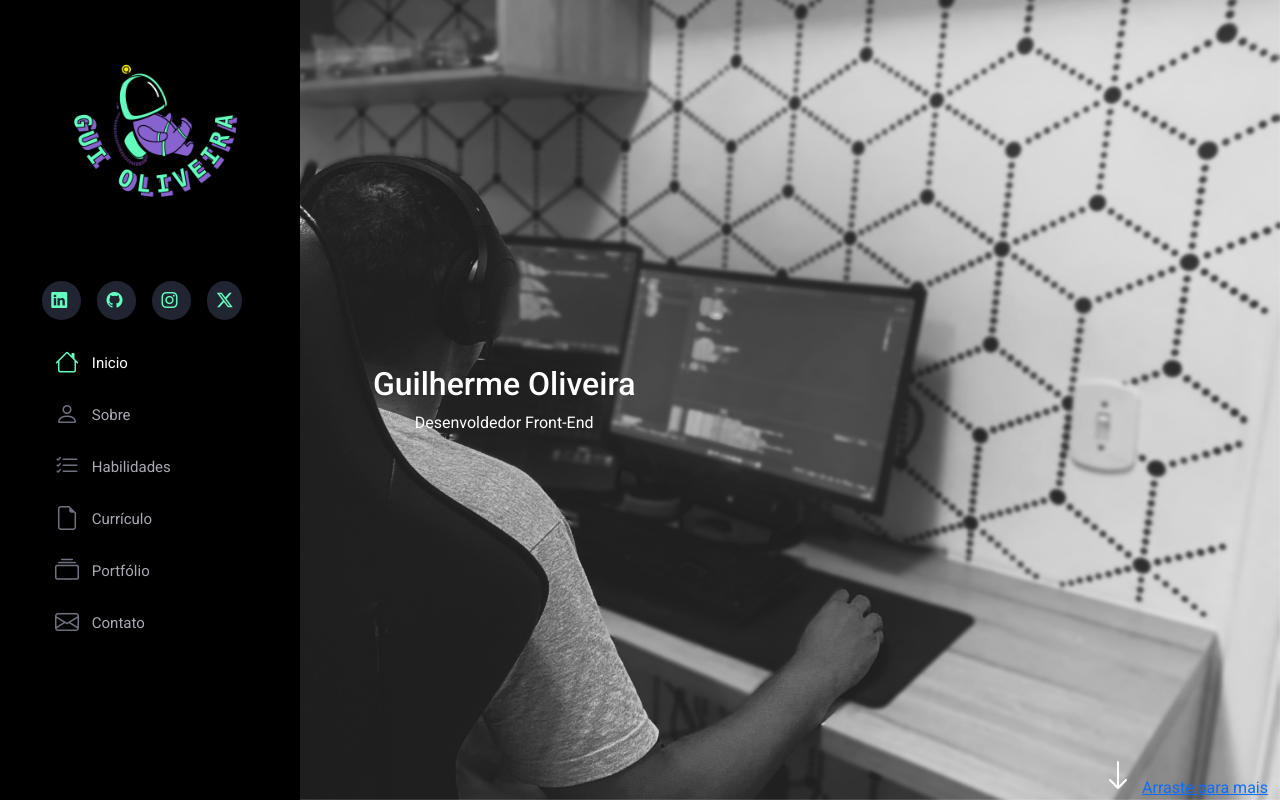
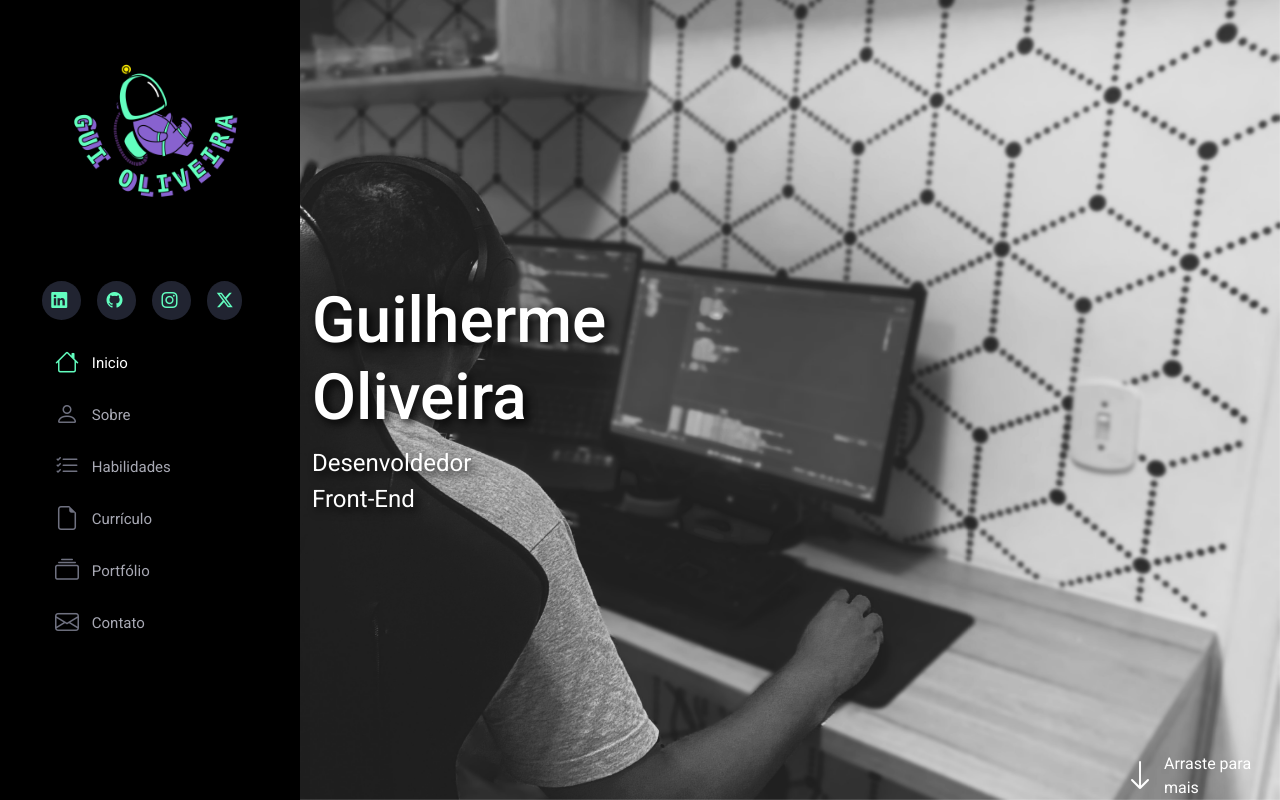
Before and after one commit to Guioliver93/meu-portfolio, a Flask app: page / in a window 1280 px wide. Run offline with Flask 3, Linux system fonts and the light colour scheme; some libraries are stand-ins or nearby versions.

Commit message:
estilização do h2 e  spam da pagina inicio

```diff
--- a/static/style.css
+++ b/static/style.css
@@ -88,3 +88,25 @@ section#inicio {
   width: 100%;
   height: 100vh;
 }
+
+section#inicio h2 {
+  font-size: 4rem;
+}
+
+section#inicio span#subtitle {
+  margin-right: 13rem;
+  font-size: 1.5rem;
+}
+
+.text-shadow {
+  text-shadow: 4px 4px 10px #000;
+}
+
+section#inicio div#arraste {
+  width: 9rem;
+}
+
+section#inicio div#arraste a {
+  text-decoration: none;
+  color: #fff;
+}
--- a/templates/index.html
+++ b/templates/index.html
@@ -76,17 +76,19 @@
           class="col-md-5 d-flex justify-content-center align-items-center flex-column"
         >
           <h2 class="text-white text-shadow">Guilherme Oliveira</h2>
-          <span id="sutitle" class="text-white text-shadow"
+          <span id="subtitle" class="text-white text-shadow"
             >Desenvoldedor Front-End</span
           >
         </div>
 
         <div class="col-md-7 d-flex justify-content-end align-items-end">
-          <i
-            class="bi bi-arrow-down text-white pe-2 fs-2"
-            aria-hidden="true"
-          ></i>
-          <a href="">Arraste para mais </a>
+          <div id="arraste" class="d-flex align-items-center">
+            <i
+              class="bi bi-arrow-down text-white pe-2 fs-2"
+              aria-hidden="true"
+            ></i>
+            <a href="">Arraste para mais </a>
+          </div>
         </div>
       </section>
     </main>
```
